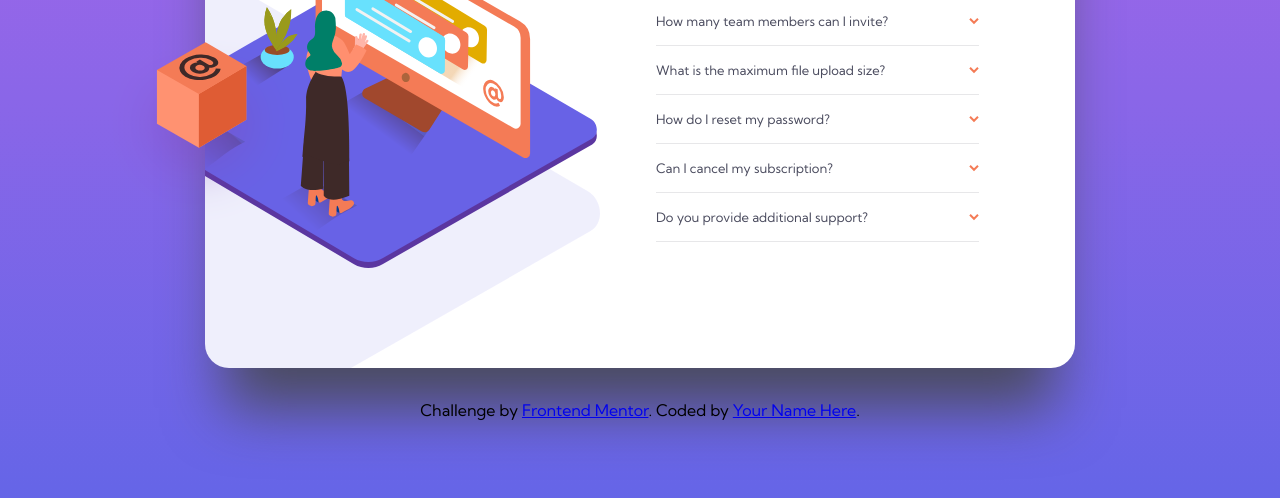
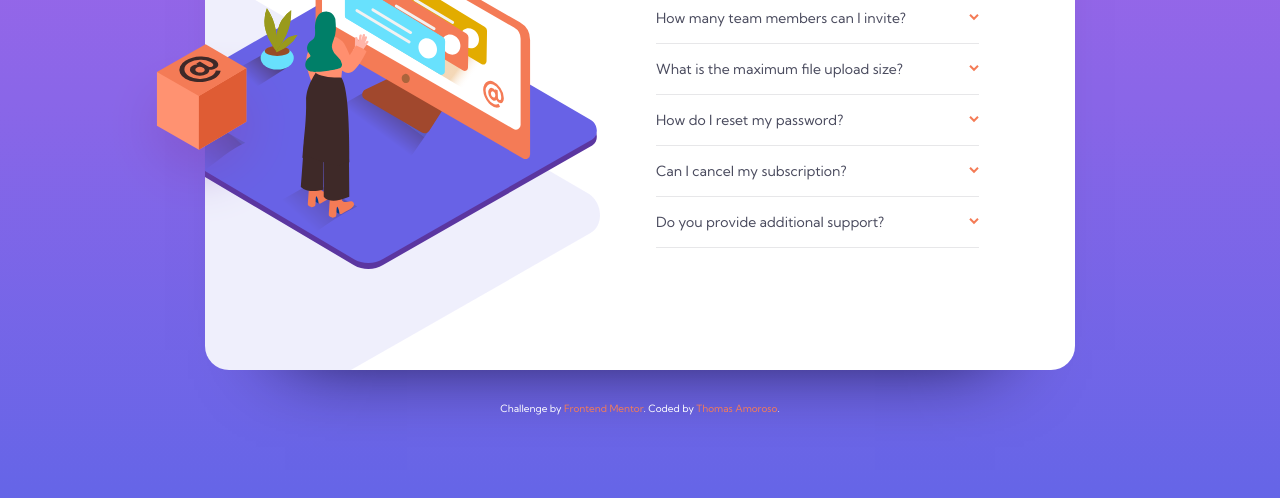
Before and after one commit to tamoroso/faq-accordion-card, a website: page index.html in a window 1280 px wide. Shown: the part 302-800 px from the top of the page. Drawn offline with Linux system fonts and the light colour scheme.

Commit message:
prefixer and attribution styling

```diff
--- a/index.html
+++ b/index.html
@@ -106,7 +106,7 @@
       </div>
     <div class="attribution">
       Challenge by <a href="https://www.frontendmentor.io?ref=challenge" target="_blank">Frontend Mentor</a>.
-      Coded by <a href="#">Your Name Here</a>.
+      Coded by <a href="https://github.com/tamoroso">Thomas Amoroso</a>.
     </div>
   </section>
 
--- /dev/null
+++ b/sass/components/_attribution.scss
@@ -0,0 +1,43 @@
+@use '../utils/variables' as *;
+
+.attribution{
+    width: 100%;
+    color: white;
+    font-size: 10px;
+    text-align: center;
+    & a{
+        display: inline-block;
+        color: $text-color-2;
+        text-decoration: none;
+    }
+}
+.attribution a::after{
+    content: '';
+    display: block;
+    border-bottom: solid 4px $text-color-2;
+    position: relative;
+    bottom: 0;
+    width: 100%;
+    transform: scaleX(0);
+    transform-origin: right;
+    transition: transform ease-in-out 250ms;
+}
+
+.attribution a{
+    &:hover{
+        &::after{
+            transform-origin: left;
+            transform: scaleX(1);
+        }
+
+    }
+
+    @keyframes underline{
+        from{
+            transform : scaleX(0);
+        }
+        to{
+            transform: scaleX(1);
+        }
+    }
+}
--- a/sass/components/_faq-card-container.scss
+++ b/sass/components/_faq-card-container.scss
@@ -9,7 +9,7 @@
     width: 68vw;
     background: white;
     border-radius: 1.5em;
-    box-shadow: 0px 60px 60px -20px $neutral-text-color-1;
+    box-shadow: 0px 60px 80px -80px adjust-color($gradient-color-2, $lightness:-60%);
     padding: 5em 5em;
     margin: 2em 0;
     background-image: url("../../images/desktop/illustration-woman-online-desktop.svg"),url("../../images/desktop/bg-pattern-desktop.svg");
--- a/sass/main.scss
+++ b/sass/main.scss
@@ -6,3 +6,4 @@
 @use './utils/functions' as*;
 @use './utils/mixins' as *;
 @use './utils/variables' as *;
+@use './components/attribution' as*;
--- a/sass/pages/_faq-page.scss
+++ b/sass/pages/_faq-page.scss
@@ -23,7 +23,7 @@ p{
 }
 
 span{
-    font-size: 13px;
+    font-size: 14px;
     color: $neutral-text-color-1;
 }
 
```
Also changed, not shown: css/prefixed/style.css, css/style.css, 1 other file.
